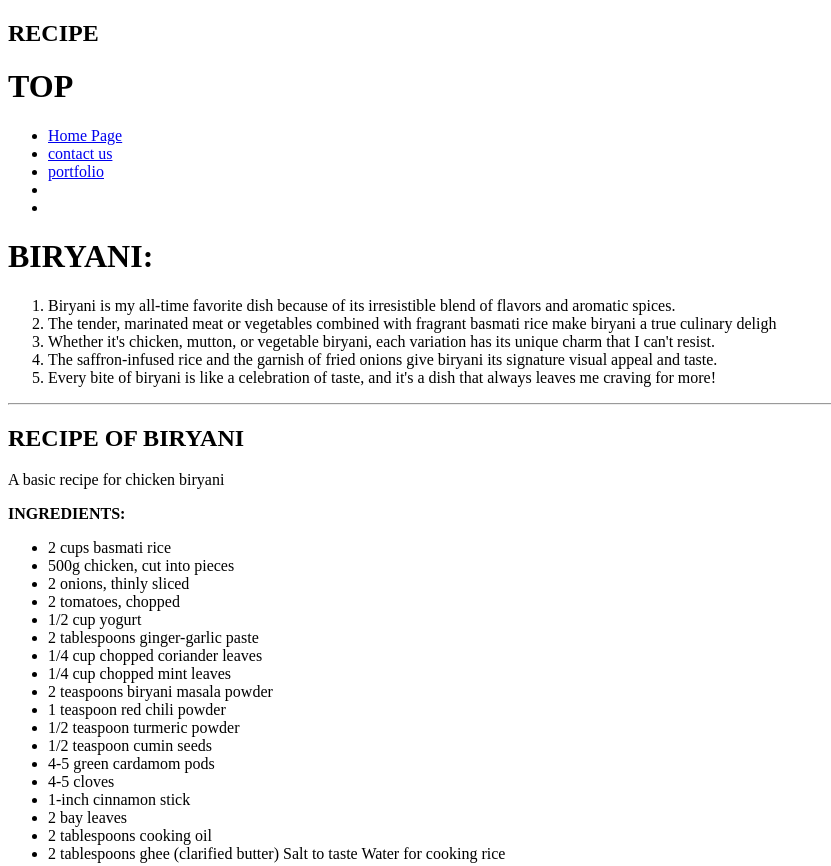
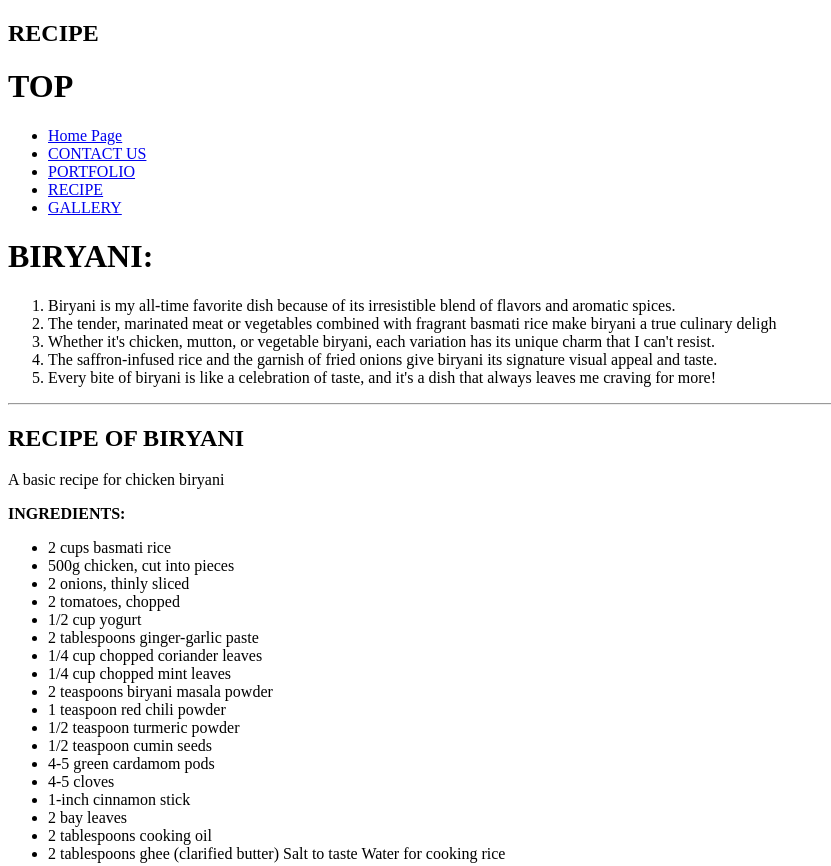
Before and after one commit to hass9009/assigment, a plain HTML site: page recipe.html in a window 1280 px wide. Shown: the top 866 px of the page, without its empty margins (0-831 px from the left). Drawn offline with Linux system fonts and the light colour scheme.

Commit message:
i updated my

```diff
--- a/recipe.html
+++ b/recipe.html
@@ -14,17 +14,17 @@
                 <a href="index.html">Home Page</a>
             </li>
             <li>
-                <a href="contact.html">contact us </a>
+                <a href="contact.html">CONTACT US</a>
             </li>
             <li>
-                <a href="portfolio.html">portfolio</a>
+                <a href="portfolio.html">PORTFOLIO</a>
 
             </li>
             <li>
-                <a href="recipe.html"></a>
+                <a href="recipe.html">RECIPE</a>
             </li>
             <li>
-                <a href="gallery.html"></a>
+                <a href="gallery.html">GALLERY</a>
             </li>
         </ul>
     </nav>
@@ -254,6 +254,7 @@
                         Add the plain yogurt and green chilies. Cook for another 5-7 minutes, allowing the meat to absorb the flavors and become tender.</li>
     </ul>
 </p>
+<img src="https://lh3.googleusercontent.com/p/AF1QipN5YyqzKCw_g8yslUcx71uvP7UnBDMJ0lgiTlh3=w768-h768-n-o-v1" alt="">
 <hr />
 <a href="#top">O TO TOP</a>
 </body>
```
Also changed, not shown: contact.html (+4 -4 lines), gallery.html (+4 -4 lines), index.html (+4 -4 lines), portfolio.html (+4 -4 lines).
